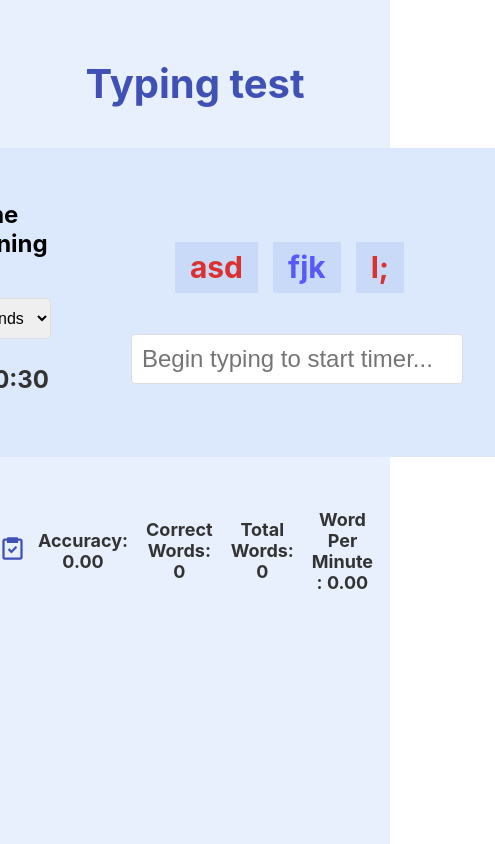
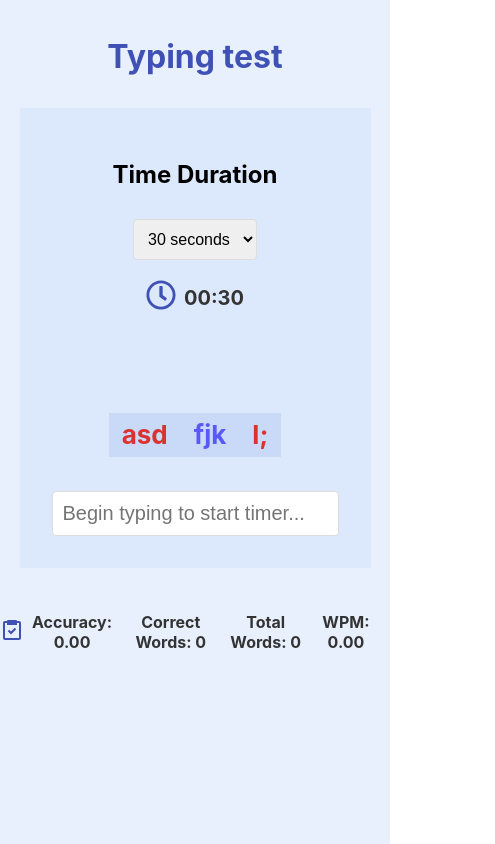
Before and after one commit to KamikazeWild/TouchTyping, a React (Create React App) app: page / in a window 390 px wide. Shown: the whole page, 495 px wide, since content can reach past the window. Built offline with nearby package versions, Linux system fonts and the light colour scheme.

Commit message:
styles optimised for mobile devices

```diff
--- a/src/components/Stats.jsx
+++ b/src/components/Stats.jsx
@@ -7,7 +7,7 @@ const Stats = ({ statistics, children }) => {
             <StyledStat>Accuracy: {statistics.accuracy.toFixed(2)}</StyledStat>
             <StyledStat>Correct Words: {statistics.correctWords}</StyledStat>
             <StyledStat>Total Words: {statistics.totalWords}</StyledStat>
-            <StyledStat>Word Per Minute : {statistics.wordsPerMinute.toFixed(2)}</StyledStat>
+            <StyledStat>WPM: {statistics.wordsPerMinute.toFixed(2)}</StyledStat>
         </StyledStatBox>
     );
 };
--- a/src/components/Timer.jsx
+++ b/src/components/Timer.jsx
@@ -27,7 +27,7 @@ const Timer = ({ isTyping, setIsTyping, timer: {elapsedTime, remainingTime}, set
 
 	return (
 		<StyledTimer>
-			<h2>Time remaining</h2>
+			<h2>Time Duration</h2>
 			<StyledSelect  name="time" onChange={(e) => setClock(e)}>
 				<option value="30">30 seconds</option>
 				<option value="60">1 minute</option>
--- a/src/styles.js
+++ b/src/styles.js
@@ -1,23 +1,26 @@
-import styled from 'styled-components';
+import styled from "styled-components";
 
-// Styles
 const TestBox = styled.div`
 	display: flex;
-  flex-direction: row; // Change this to row for horizontal layout
+	flex-direction: column;
 	align-items: center;
-  justify-content: center;
 	background-color: #dce8fc;
 	padding: 1em;
-  gap: 3rem; // Increase this to increase the space between the Timer and Stage
+	gap: 1.5rem;
+
+	@media (min-width: 768px) {
+		flex-direction: row;
+		justify-content: center;
+	}
 `;
 
 const StyledWord = styled.span`
-  color: ${props => props.alternate ? '#da3131' : '#5959fa'}; // change colors as needed
+	color: ${(props) => (props.alternate ? "#da3131" : "#5959fa")};
 	background-color: #c8daf7;
 	padding: 0.25em 0.5em;
-  margin-right: 0.5em;
+	margin-bottom: 0.5em;
 	display: inline-block; // makes sure all words are in the same line
-  font-size: 30px; // change as needed for larger text size
+	font-size: 26px;
 	white-space: nowrap; // prevent breaking the line in the middle of the word
 `;
 
@@ -25,15 +28,13 @@ const StyledStage = styled.div`
 	display: flex;
 	flex-direction: column;
 	align-items: center;
-  justify-content: center;
 	background-color: #dce8fc;
-  padding: 1em
+	padding: 1em;
 `;
 
 const StyledInput = styled.input`
-  margin-top: 20px;
 	padding: 10px;
-  font-size: 24px;
+	font-size: 20px;
 	border: 1px solid #ddd;
 	border-radius: 4px;
 	&:disabled {
@@ -43,28 +44,27 @@ const StyledInput = styled.input`
 
 const StyledStatBox = styled.p`
 	display: flex;
-  align-items:center;
+	align-items: center;
 	margin-top: 20px;
 	font-weight: bold;
-  font-size: 18px;
+	font-size: 16px;
 	color: #333;
 `;
 
 const StyledStat = styled.div`
-  margin-right:1em
-`
+	margin-right: 1em;
+`;
 
 const StyledTimer = styled.div`
 	display: flex;
 	flex-direction: column;
 	align-items: center;
-  justify-content: center;
 	background-color: #dce8fc;
-  padding: 1em
+	padding: 1em;
 `;
 
 const StyledSelect = styled.select`
-  margin-top: 20px;
+	margin-top: 10px;
 	padding: 10px;
 	font-size: 16px;
 	border: 1px solid #ddd;
@@ -73,9 +73,9 @@ const StyledSelect = styled.select`
 
 const StyledTime = styled.h3`
 	display: flex;
-  align-items:center;
+	align-items: center;
 	margin-top: 20px;
-  font-size: 24px;
+	font-size: 20px;
 	color: #333;
 `;
 
@@ -86,15 +86,15 @@ const StyledApp = styled.div`
 	align-items: center;
 	justify-content: flex-start;
 	height: 100vh;
-  padding-top: 2rem;
+	padding-top: 1rem;
 	background-color: #e8f0fe; // pleasant light blue color
 	box-sizing: border-box;
 `;
 
 const StyledHeading = styled.h1`
-  font-size: 2.5rem;
+	font-size: 2rem;
 	color: #3f51b5; // dark blue color
-  margin-bottom: 1.5rem;
+	margin-bottom: 1rem;
 `;
 
 const ContentContainer = styled.div`
@@ -104,12 +104,26 @@ const ContentContainer = styled.div`
 	width: 100%;
 	max-width: 800px;
 	padding: 1rem;
-  gap: 2rem;
+	gap: 1.5rem;
 `;
 
 const IconWrapper = styled.span`
 	color: #3f51b5; // dark blue color
-  margin-right: 0.75rem;
+	margin-right: 0.5rem;
 `;
 
-export {StyledStage, StyledWord, TestBox, StyledTime, StyledSelect, StyledInput, StyledStatBox, StyledTimer, StyledApp, StyledHeading, ContentContainer, IconWrapper, StyledStat}
+export {
+	StyledStage,
+	StyledWord,
+	TestBox,
+	StyledTime,
+	StyledSelect,
+	StyledInput,
+	StyledStatBox,
+	StyledStat,
+	StyledTimer,
+	StyledApp,
+	StyledHeading,
+	ContentContainer,
+	IconWrapper,
+};
```
Lines whose indentation alone changed are shown as unchanged.
